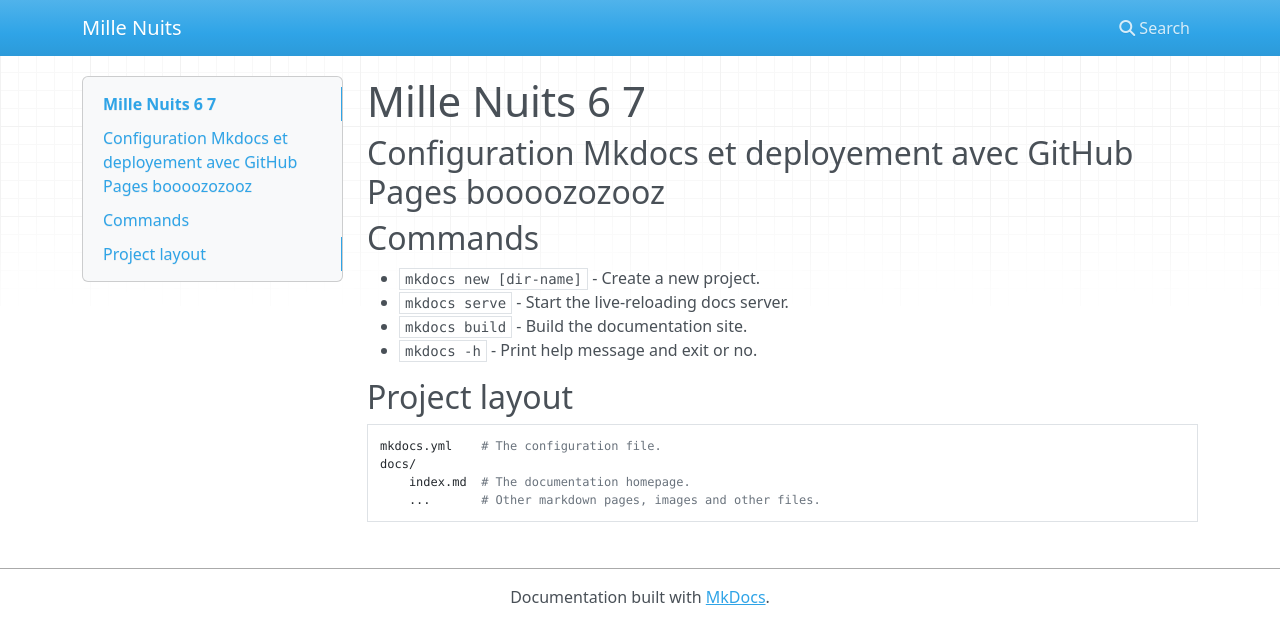
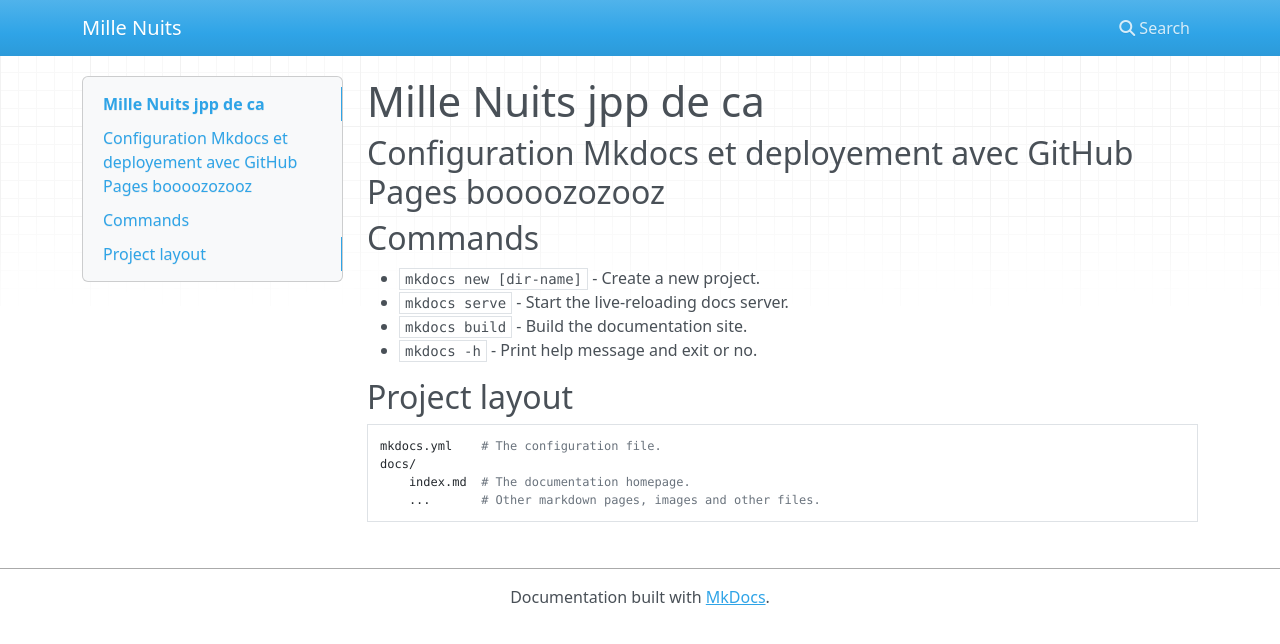
Before and after one commit to WALID163/MilleNuits-mkdocs, an MkDocs documentation site: the page built from docs/index.md, in a window 1280 px wide. Shown: the top 644 px of the page. Built offline with MkDocs 1.6.1, drawn with Linux system fonts in a browser that asks for light colours; nearby versions of some CDN libraries.

Commit message:
vault backup: 2026-02-13 13:47:06

```diff
--- a/docs/index.md
+++ b/docs/index.md
@@ -1,4 +1,4 @@
-# Mille Nuits 6 7
+# Mille Nuits jpp de ca
 
 ##Configuration Mkdocs et deployement avec GitHub Pages boooozozooz
 
```
